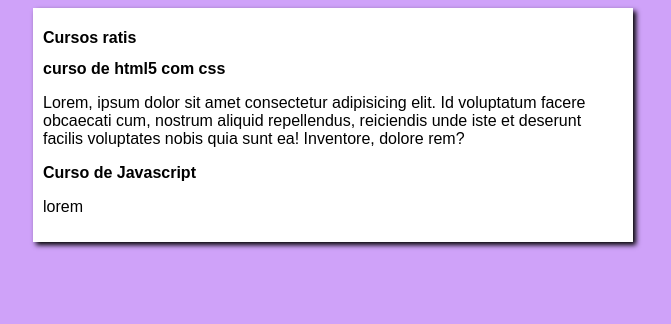
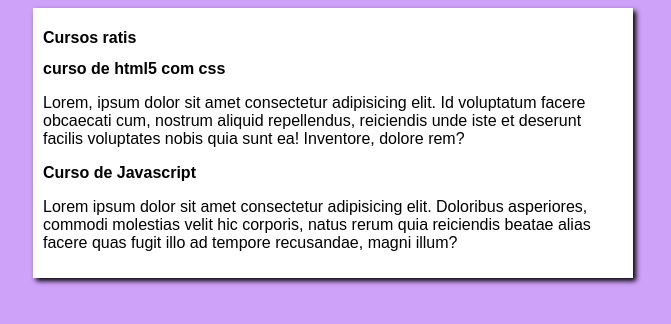
Before and after one commit to EliJunior72/projeto-site, a plain HTML site: page index.html in a window 1280 px wide. Shown: the whole page, without its empty margins (307-978 px from the left). Drawn offline with Linux system fonts and the light colour scheme.

Commit message:
Update index.html

```diff
--- a/index.html
+++ b/index.html
@@ -18,8 +18,7 @@
         <article>
             <h2>Curso de Javascript</h2>
             <p>
-                lorem
-
+                Lorem ipsum dolor sit amet consectetur adipisicing elit. Doloribus asperiores, commodi molestias velit hic corporis, natus rerum quia reiciendis beatae alias facere quas fugit illo ad tempore recusandae, magni illum?
             </p>
         </article>
     </main>
```
